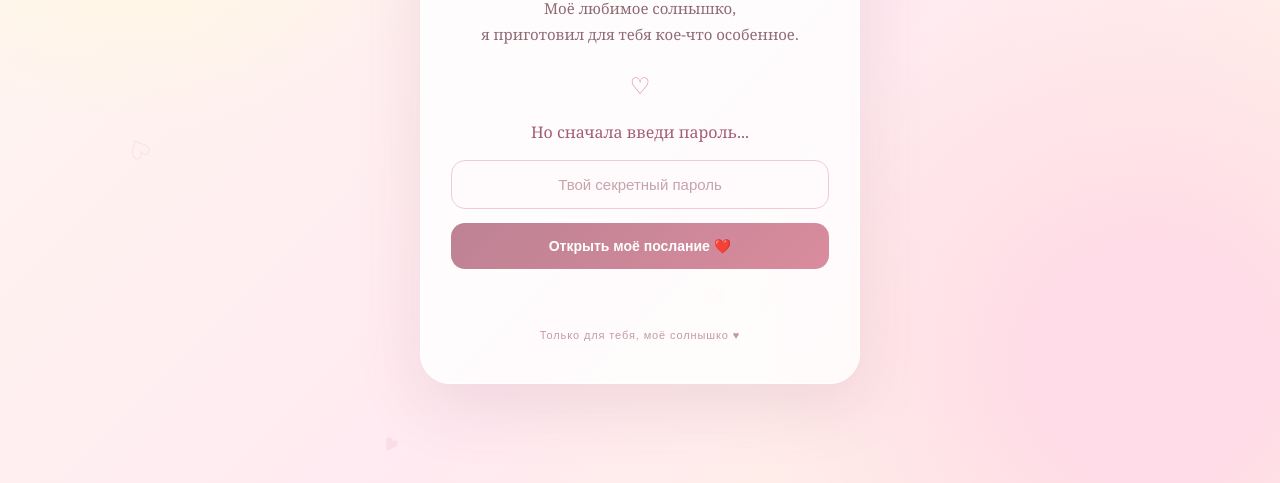
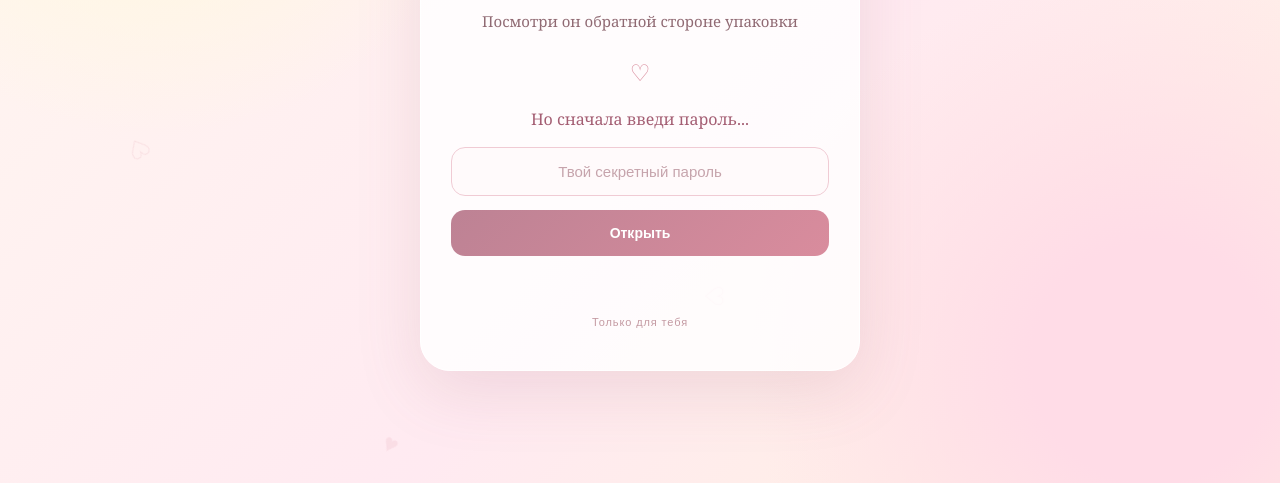
Before and after one commit to nehaevbogdan16-svg/20.01.2010, a plain HTML site: page nastenka/index.html in a window 1280 px wide. Shown: the part 317-800 px from the top of the page. Drawn offline with Linux system fonts and the light colour scheme.

Commit message:
Update index.html

```diff
--- a/nastenka/index.html
+++ b/nastenka/index.html
@@ -10,7 +10,7 @@
 
 <meta name="theme-color" content="#fff0f3">
 
-<title>Для Настёнки ❤️</title>
+<title>02:17</title>
 
 <link rel="stylesheet" href="home.css">
 
@@ -42,10 +42,7 @@
 
     <p class="subtitle">
 
-        Моё любимое солнышко,<br>
-
-        я приготовил для тебя кое-что особенное.
-
+       Посмотри он обратной стороне упаковки
     </p>
 
     <div class="divider">
@@ -78,7 +75,7 @@
 
         <button type="submit">
 
-            Открыть моё послание ❤️
+            Открыть
 
         </button>
 
@@ -88,7 +85,7 @@
 
     <div class="bottom-text">
 
-        Только для тебя, моё солнышко ♥
+        Только для тебя
 
     </div>
 
```
